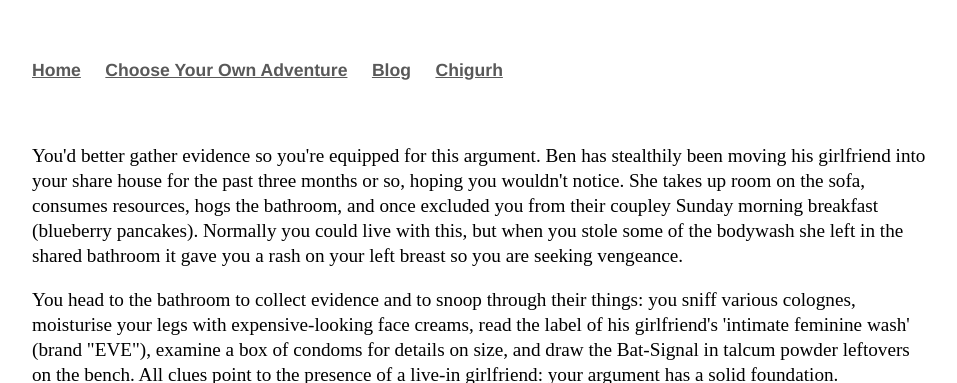
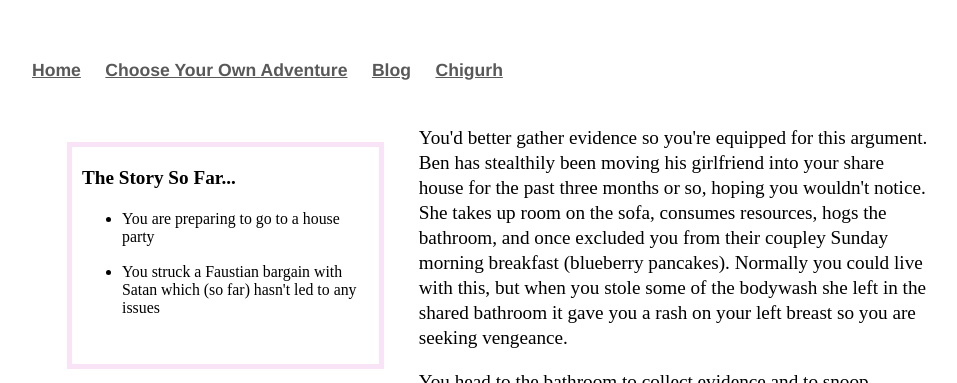
Before and after one commit to Pinelife/pinelife.github.io, a Jekyll site: the page Hellhole/Room3.html, which Jekyll copies as it is, in a window 1280 px wide and 900 px high, cut to the strip 0-383 px from the top of the window. Shown: the whole strip, without its empty margins (160-1117 px from the left). Built offline with Jekyll 4.4.1, drawn with Linux system fonts in a browser that asks for light colours.

Commit message:
Update Room3.html

```diff
--- a/Hellhole/Room3.html
+++ b/Hellhole/Room3.html
@@ -1,9 +1,30 @@
----
-layout: default
-title: Pinelife
----
+<head>
+			<title>Hellhole</title>
+			<link rel="stylesheet" type="text/css" href="/css/main.css">
+</head>
+		<body>
+			<nav>
+	    		<ul>
+	        	<li><a href="/">Home</a></li>
+	        	<li><a href="/Hellhole">Choose Your Own Adventure</a></li>
+        		<li><a href="http://pinelife3.tumblr.com">Blog</a></li>
+			<li><a href="/Chigurh">Chigurh</a></li>
+	    		</ul>
+			</nav>
 
-<br/>
+
+<div class="left">
+    <p>
+    <b>The Story So Far...</b>
+    <ul>
+      <li>You are preparing to go to a house party</li>
+      </br>
+  <li>You struck a Faustian bargain with Satan which (so far) hasn't led to any issues</i></li>
+  </br>
+  </ul>
+    </p>
+</div>
+
 <p>You'd better gather evidence so you're equipped for this argument. Ben has stealthily been moving his girlfriend into your share house for the past three months or so,
   hoping you wouldn't notice. She takes up room on the sofa, consumes resources, hogs the bathroom, and once
   excluded you from their coupley Sunday morning breakfast (blueberry pancakes). Normally you could live with
```
